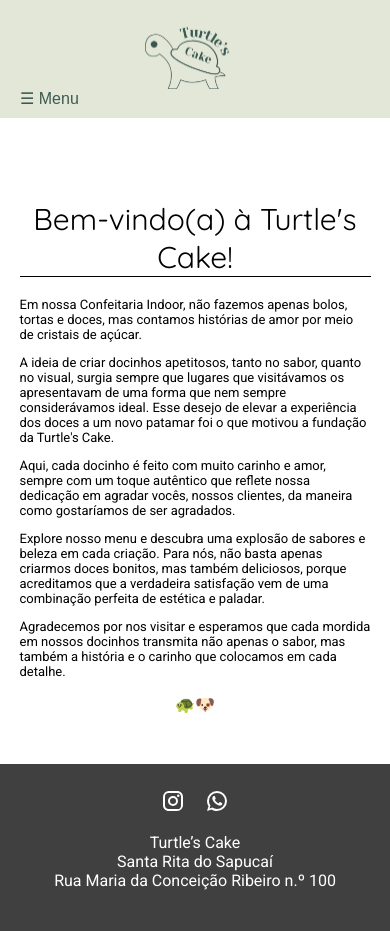
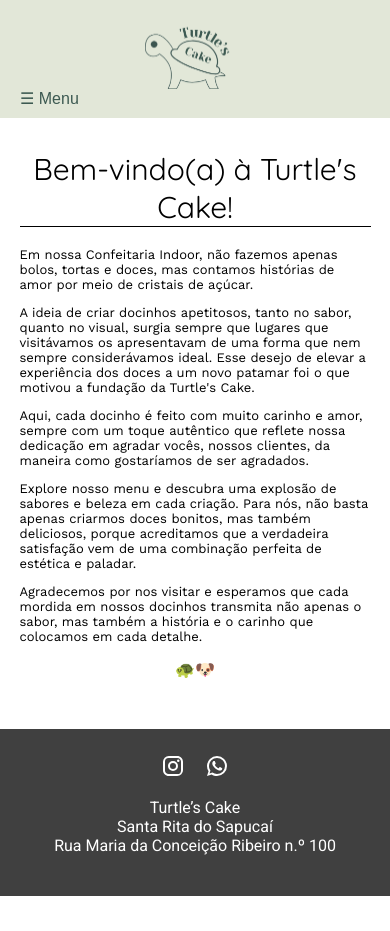
Before and after one commit to davipadua/turtles-cake, a React (Vite) app in the folder web/: page /sobre-nos in a window 390 px wide. After the commit the page ends 896 px from the top, so only its background shows below. Built offline with nearby package versions, Linux system fonts and the light colour scheme.

Commit message:
fix responsivity

```diff
--- a/web/src/components/Container.tsx
+++ b/web/src/components/Container.tsx
@@ -10,9 +10,14 @@
         margin: 250px 10% 50px 10%;
     }
 
-    @media (max-width: 740px) {
+    @media (max-width: 768px) {
         margin: 200px 5% 50px 5%;
     }
+
+    @media (max-width: 600px) {
+        margin: 150px 5% 50px 5%;
+    }
+
 
 
 `;
--- a/web/src/components/PComponent.tsx
+++ b/web/src/components/PComponent.tsx
@@ -3,7 +3,8 @@
 
 const StyledP = styled.p`
 
-    font-family: 'Roboto';
+    font-family: 'Work Sans';
+    font-size: 16px;
 
     @media (max-width: 850px) {
         font-size: 13px;
```
